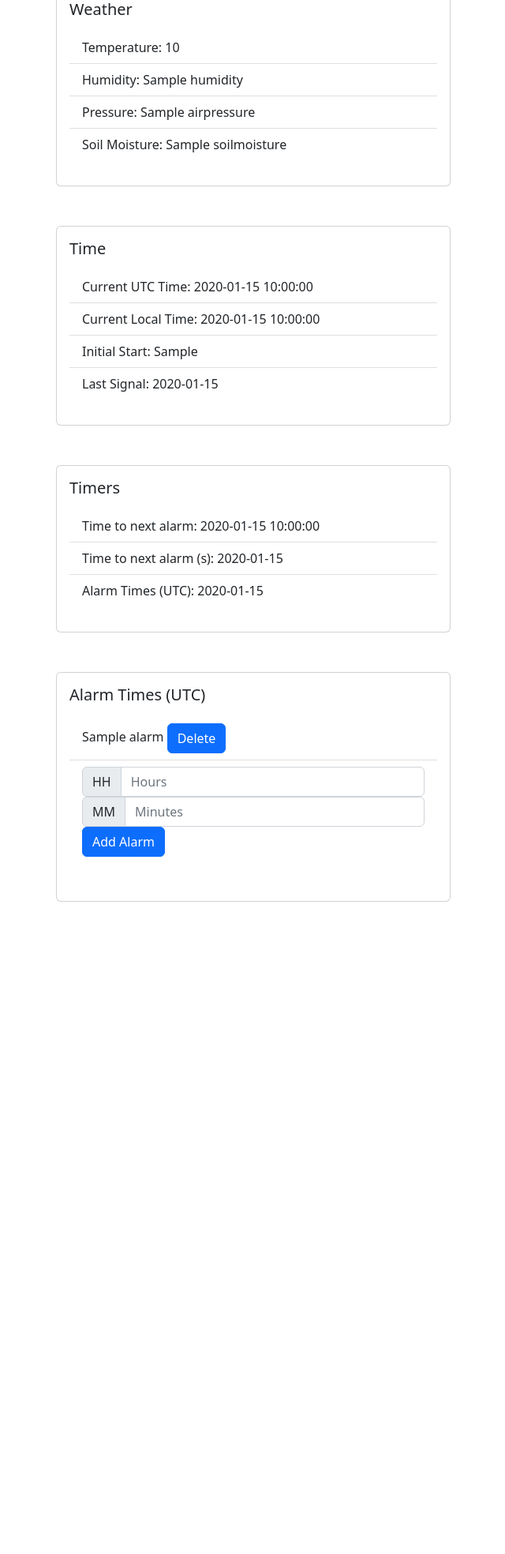
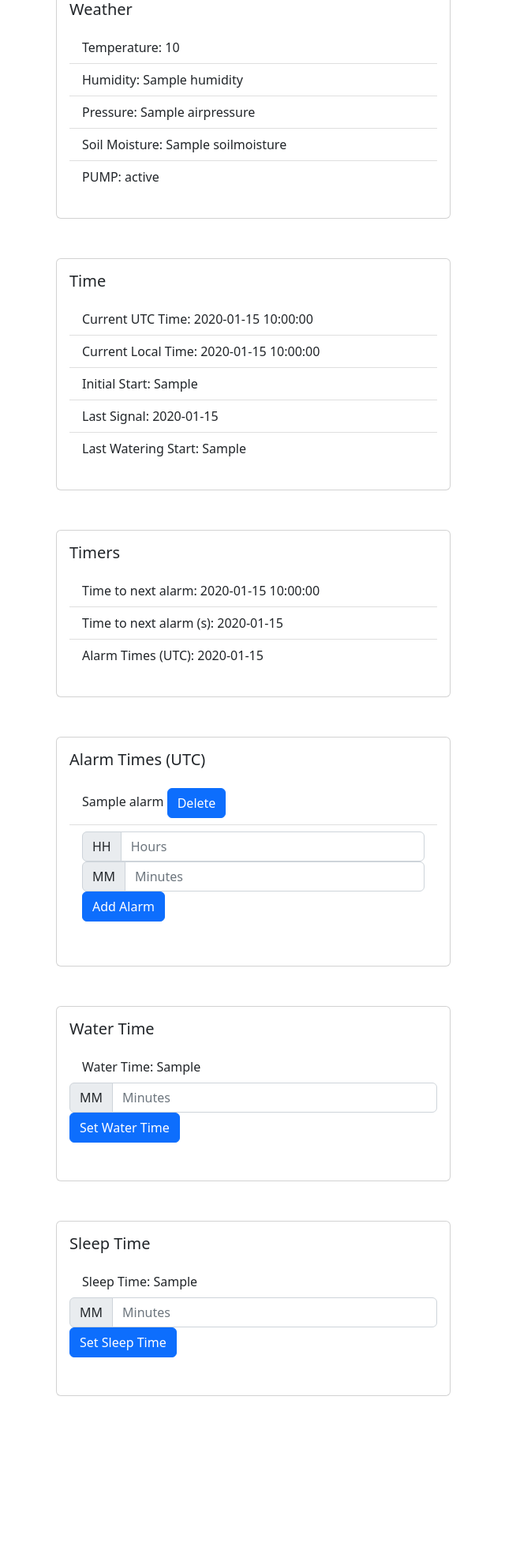
Before and after one commit to mjoppich/gardening, a Flask app: template templates/main.html in a window 1280 px wide. Shown: the part 357-2325 px from the top of the page at 79% size, without its empty margins (129-769 px from the left). Before the commit the page ends 1499 px from the top, so only its background shows below. Run offline with Flask 2, Linux system fonts and the light colour scheme; the template is opened without the code that fills it: most values are stand-ins (such as "Sample title", 1, 10 or a date in 2020); some libraries are stand-ins or nearby versions.

Commit message:
water and pump times

```diff
--- a/current_data.json
+++ b/current_data.json
@@ -1 +1 @@
-{"alarm_times_utc": [[7, 0], [17, 0]], "initial_start": "2022/7/15 10:09:32", "gpio_state": "OFF", "time_to_alarm": ["-3:09:35", "06:50:25"], "times_to_alarm": [-11375, 24625], "current_time_local": "12:09:35", "temp": "24.91C", "timezone": 2, "last_timer": "12:09:35", "humidity": "40.16%", "current_time_utc": "10:09:35", "airpressure": "953.55hPa", "soilmoisture": 100}
+{"water_min": 15, "sleep_min": 15, "alarm_times_utc": [[7, 0], [17, 0]], "initial_start": "2022/7/15 10:09:32", "gpio_state": "OFF", "time_to_alarm": ["-3:09:35", "06:50:25"], "times_to_alarm": [-11375, 24625], "current_time_local": "12:09:35", "temp": "24.91C", "timezone": 2, "last_timer": "12:09:35", "humidity": "40.16%", "current_time_utc": "10:09:35", "airpressure": "953.55hPa", "soilmoisture": 100}
--- a/garden_app.py
+++ b/garden_app.py
@@ -66,6 +66,48 @@ def timezone():
     return "2"
 
 
+@app.route("/timezone", methods=["GET"])
+def timezone():
+    return "2"
+
+@app.route("/sleepMin", methods=["GET"])
+def timezone():
+    cdata = get_current_data()
+    return cdata.get("sleep_min", 15)
+
+@app.route("/waterMin", methods=["GET"])
+def timezone():
+    cdata = get_current_data()
+    return cdata.get("water_min", 15)
+
+
+@app.route("/set-sleepMin", methods=["POST"])
+@auth.login_required
+def setSleepMin():
+    minutes = int(request.form["minutes"])
+
+    cdata = get_current_data()
+
+    cdata["sleep_min"] = minutes
+    with open("current_data.json", "w") as fout:
+        json.dump(cdata, fout)
+
+    return redirect("/", 302)
+
+@app.route("/set-waterMin", methods=["POST"])
+@auth.login_required
+def setWaterMin():
+    minutes = int(request.form["minutes"])
+
+    cdata = get_current_data()
+
+    cdata["water_min"] = minutes
+    with open("current_data.json", "w") as fout:
+        json.dump(cdata, fout)
+
+    return redirect("/", 302)
+
+
 @app.route("/water_times", methods=["GET"])
 def water_times():
 
--- a/mc_gardenprog/boot.py
+++ b/mc_gardenprog/boot.py
@@ -39,7 +39,7 @@ def connectWIFI():
     password = 'Hu3Wireless'
 
     if station.isconnected():
-        return()
+        return
 
     station.connect(ssid, password)
 
--- a/templates/main.html
+++ b/templates/main.html
@@ -34,6 +34,7 @@
     <li class="list-group-item">Humidity: {{data["humidity"]}}</li>
     <li class="list-group-item">Pressure: {{data["airpressure"]}}</li>
     <li class="list-group-item">Soil Moisture: {{data["soilmoisture"]}}</li>
+    <li class="list-group-item">PUMP: {{data["gpio_state"]}}</li>
     </ul>
 
     </p>
@@ -49,6 +50,9 @@
     <li class="list-group-item">Current Local Time: {{data["current_time_local"]}}</li>
     <li class="list-group-item">Initial Start: {{data["initial_start"]}}</li>
     <li class="list-group-item">Last Signal: {{data["last_timer"]}}</li>
+
+    <li class="list-group-item">Last Watering Start: {{data["watering_start"]}}</li>
+
     </ul>
     </p>
     </div>
@@ -94,7 +98,43 @@
     </div>
 </div>
 
+<div class="card" style="width: 500px; margin: 50px;">
+    <div class="card-body">
+    <h5 class="card-title">Water Time</h5>
+    <p class="card-text">
+        <ul class="list-group list-group-flush">
+            <li class="list-group-item">Water Time: {{data["water_min"]}}</li>
+        </ul>
+        <form action="./set-waterMin" method="POST">
+        <div class="input-group flex-nowrap">
+            <span class="input-group-text" id="addon-wrapping">MM</span>
+            <input type="text" class="form-control" placeholder="Minutes" aria-label="minutes" name="minutes" aria-describedby="addon-wrapping">
+        </div>
+        <button type="submit" class="btn btn-primary mb-3">Set Water Time</button>
+    </form>
+    </p>
+    </div>
+</div>
 
+
+
+<div class="card" style="width: 500px; margin: 50px;">
+    <div class="card-body">
+    <h5 class="card-title">Sleep Time</h5>
+    <p class="card-text">
+        <ul class="list-group list-group-flush">
+            <li class="list-group-item">Sleep Time: {{data["sleep_min"]}}</li>
+        </ul>
+        <form action="./set-sleepMin" method="POST">
+        <div class="input-group flex-nowrap">
+            <span class="input-group-text" id="addon-wrapping">MM</span>
+            <input type="text" class="form-control" placeholder="Minutes" aria-label="minutes" name="minutes" aria-describedby="addon-wrapping">
+        </div>
+        <button type="submit" class="btn btn-primary mb-3">Set Sleep Time</button>
+    </form>
+    </p>
+    </div>
+</div>
 
 </div>
 
```
Also changed, not shown: mc_gardenprog/main.py (+32 -11 lines).
